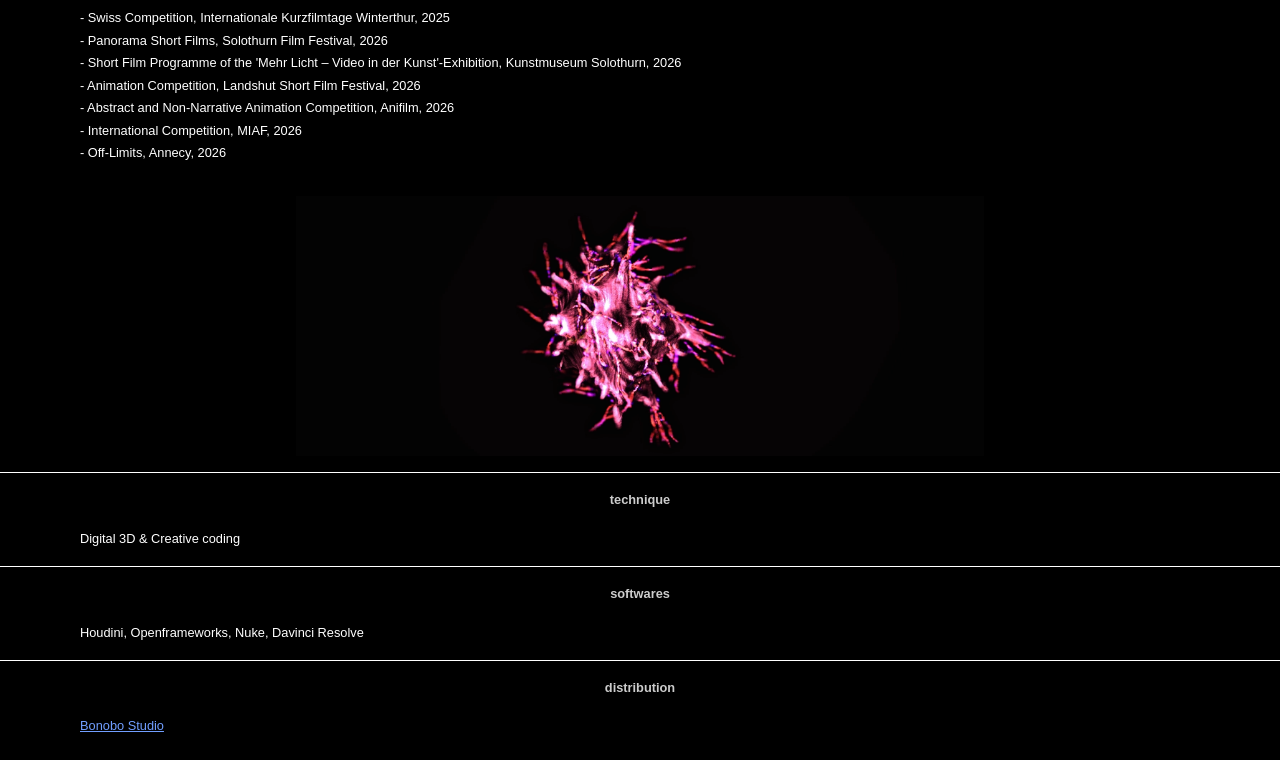
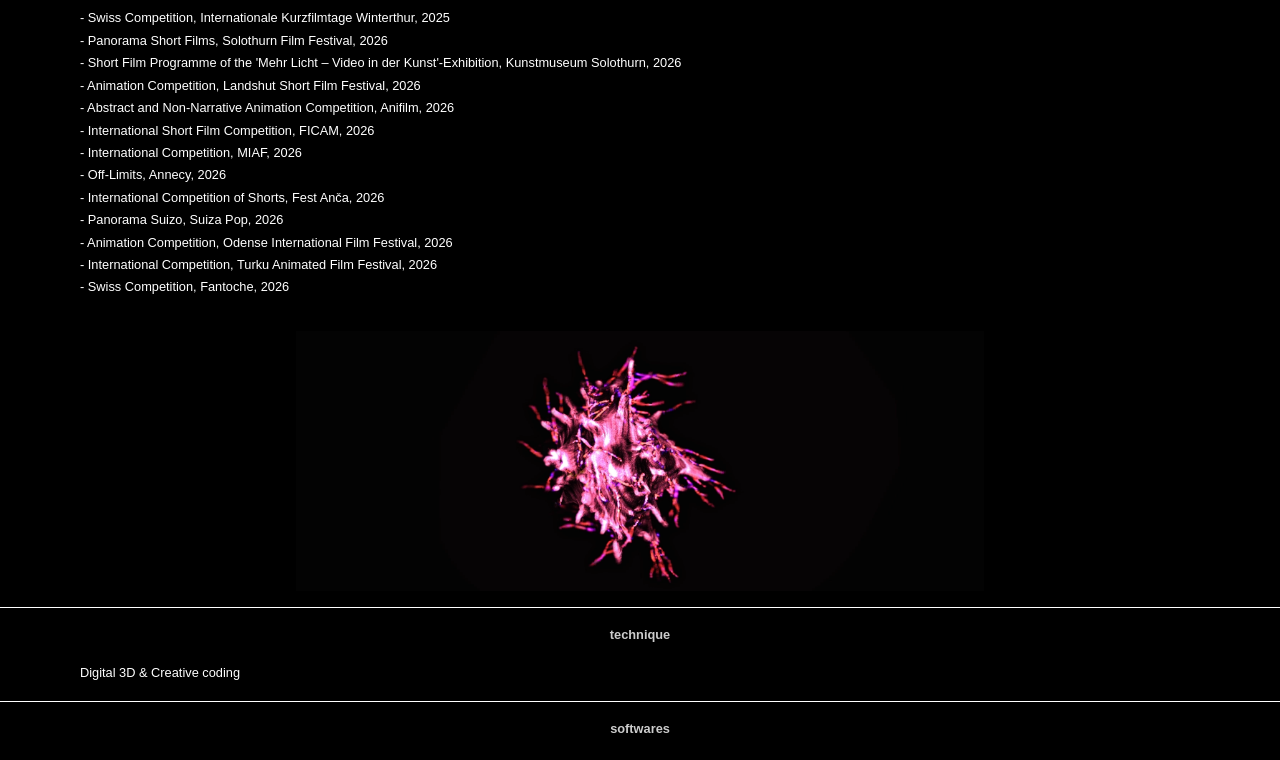
Before and after one commit to QuirijnDees/my-website-vercel, a React (Vite) app: page /symbionts in a window 1280 px wide. Shown: the part 1400-2160 px from the top of the page. Built offline with nearby package versions, Linux system fonts and the light colour scheme; a web font is replaced by a local one.

Commit message:
update symbionts & text tool with annecy video

```diff
--- a/src/pages/TexturingTool.jsx
+++ b/src/pages/TexturingTool.jsx
@@ -11,11 +11,13 @@ const vidsList = [
     {alt: "wipe4", src:"/images/TexturingTool/SymbiontsWipe3.mp4", link: false, width: "95%"},
     {alt: "wipe5", src:"/images/TexturingTool/SymbiontsWipe4.mp4", link: false, width: "95%"},
     {alt: "wipe6", src:"/images/TexturingTool/SymbiontsWipe5.mp4", link: false, width: "95%"},
-    {alt: "wipe7", src:"/images/TexturingTool/SymbiontsWipe6.mp4", link: false, width: "95%"}
+    {alt: "wipe7", src:"/images/TexturingTool/SymbiontsWipe6.mp4", link: false, width: "95%"},
+    {alt: "video-explanation", src:"https://www.youtube.com/embed/mJgBSFizIYM?si=gofcEqx08CBSeoMc", link:true, width: "100%"}
 ];
 const orderList = ["text",
     "text",
     "slideshow", "video", "video", "video", "video", "video", "video", "video",
+    "text", "video",
     "text",
         "slideshow", "text", "image",  "text", "image",  "text", "image",  "text", "image",  "text", "image",  "text", "image",  "text", "image",  "text", "image",  "text", "image",  "text", "image",  "text", "image", "text", "image"
 ];
@@ -24,11 +26,12 @@ const subImageList = [
     2, 2, 2, 2, 2, 2, 2, 2, 2, 2, 2, 2
 ];
 const gifIndices = [[1, 2]]; //////////////// IF AN IMAGE IS A GIF, FILL IN THE IMAGE_(INDEX1)_(INDEX2) PER GIF.
-const headers = [null, "examples with 3D-input", "explanation"];
+const headers = [null, "examples with 3D-input", "video explanation", "textual explanation"];
 const textParagraphs = [
     "The texturing tool is used to retexture and abstract 3D-renders.\nIt was programmed using the C++ creative coding toolkit: Openframeworks.\nThe tool was used to build the visual language for my Master's graduation film 'Symbionts' (2025).",
         "Here are more examples from 'Symbionts' that present both the 3D-input (the clay render) from Houdini, as well as the results from the texturing tool. The textured results were subtly composited using Nuke.",
-    "The following slideshow provides a step-by-step explanation of how the texturing tool uses a variety of render passes from a rendered 3D-input, as well as a PNG-sequence to create its textures.",
+    " ",
+    "The following slideshow provides a step-by-step textual explanation of how the texturing tool uses a variety of render passes from a rendered 3D-input, as well as a PNG-sequence to create its textures.",
         "This example makes use of the 3D-render on the left, the PNG-sequence on the right accounts for the basis of the texture.",
         "The cryptomatte of the 3D-input is used to create an outline that will be filled with repetitions of the PNG-sequence or the so-called 'segment-input'.",
         "The outline is filled with repeated frames, or ‘segments’, from the PNG-sequence. The brightness value from a specific render-pass, the ‘frame-map’ (on the left), determines what frame from the PNG-sequence is used for each segment.\nDarker values result in lower frame-numbers, whereas the brighter values will be assigned frame-numbers towards the end of the PNG-sequence.",
--- a/src/pages/symbionts.jsx
+++ b/src/pages/symbionts.jsx
@@ -1,20 +1,21 @@
 import React from 'react';
 import PageTemplate from "../components/PageTemplate";
 
-const linkWords = {"texturing tool":'/texturingtool', "Bonobo Studio": "https://bonobostudio.hr/en/distribution/symbionts", "'Shorts II, 2025'-publication by Swiss Films" : "https://www.swissfilms.ch/en/movie/symbionts/7dfba7691a7a4251a66946f4430c3f8f"};
-const links = [{word: 'here.', to: '/texturingtool', lineNumber: 3}, null, null, null, null, null, null, {word: 'here.', to: 'https://wiki.animation-luzern.ch/2025_Symbionts', lineNumber:1}];
+const linkWords = {"texturing tool":'/texturingtool', "texturing technique":'/texturingtool', "Bonobo Studio": "https://bonobostudio.hr/en/distribution/symbionts", "'Shorts II, 2025'-publication by Swiss Films" : "https://www.swissfilms.ch/en/movie/symbionts/7dfba7691a7a4251a66946f4430c3f8f"};
+const links = [{word: 'here.', to: '/texturingtool', lineNumber: 3}, null, null, null, null, null, null, null, {word: 'here.', to: 'https://wiki.animation-luzern.ch/2025_Symbionts', lineNumber:1}];
 const textParagraphs = ["Symbionts (2025) is an experimental, animated short film,\nit is my Master's graduation film at Lucerne School of Design, Film and Art.\n Its visual language is achieved by processing 3D-renders from Houdini with a custom-made texturing tool, created in Openframeworks.\nIf you want to know more about this tool specifically, there is a page dedicated to it ",
                         "One form liquefies into a glistening puddle, another reproduces in a vibrant entanglement, while a third convulses under the invasive force of a parasitic entity. Symbionts traces an organic cycle of interaction within an unfamiliar ecosystem. It reveals the radiant elegance and the unrelenting violence inherent in the symbiotic relationships between diverse and peculiar life forms.\n\nThe film employs a distinctive visual language by merging digital 3D animation with a custom-developed texturing tool. This approach introduces a sense of abstraction while maintaining a tactile, almost recognizable reality, inviting viewers to immerse themselves in a world that is simultaneously alien and intimately biological.",
-                        "- Swiss Competition, Internationale Kurzfilmtage Winterthur, 2025\n- Panorama Short Films, Solothurn Film Festival, 2026\n- Short Film Programme of the 'Mehr Licht – Video in der Kunst'-Exhibition, Kunstmuseum Solothurn, 2026\n- Animation Competition, Landshut Short Film Festival, 2026\n- Abstract and Non-Narrative Animation Competition, Anifilm, 2026\n- International Competition, MIAF, 2026\n- Off-Limits, Annecy, 2026",
+                        "- Swiss Competition, Internationale Kurzfilmtage Winterthur, 2025\n- Panorama Short Films, Solothurn Film Festival, 2026\n- Short Film Programme of the 'Mehr Licht – Video in der Kunst'-Exhibition, Kunstmuseum Solothurn, 2026\n- Animation Competition, Landshut Short Film Festival, 2026\n- Abstract and Non-Narrative Animation Competition, Anifilm, 2026\n- International Short Film Competition, FICAM, 2026\n- International Competition, MIAF, 2026\n- Off-Limits, Annecy, 2026\n- International Competition of Shorts, Fest Anča, 2026\n- Panorama Suizo, Suiza Pop, 2026\n- Animation Competition, Odense International Film Festival, 2026\n- International Competition, Turku Animated Film Festival, 2026\n- Swiss Competition, Fantoche, 2026",
                         "Digital 3D & Creative coding",
                         "Houdini, Openframeworks, Nuke, Davinci Resolve",
                         "Bonobo Studio",
                         "-	Directed by: Quirijn Dees\n \n-	Animation: Quirijn Dees\n \n-	Editing: Quirijn Dees\n \n-	Compositing: Frederic Berger\n \n-	Title and Credit Design: Alexandra Siebert\n \n-	Music: Miro Bollen\n \n-	Foleys: Céline Bernard\n \n-	Sound Design: Miro Bollen, Quirijn Dees\n \n-	Sound mix: Jeroen Visser\n \n-	Project Mentors: Tim Markgraf, Simon Ott, Fabian Schäublin, Jeroen Visser, Marvin Sprengel, Irina Rubina\n \n-	Production Support: Jean First, Thomas Gassman\n \n-	Thesis Mentor: Elke Rentemeister\n \n-	Artistic Assistance: Elena Rast, Katharina Knust\n \n-	Social Media: Eugénie Bouquet\n \n-	Executive Producer: Gerd Gockell\n \n-	Promotion: Chantal Molleur\n \n-	Produktion/Production/Production: Lucerne School of Design, Film and Art / MA Animation, Tina Ohnmacht\n \n-	Special thanks: My classmates, Sofie Hoeben",
+                        "Explanation video about the texturing technique that was developed for Symbionts:",
                         "Symbionts is featured in the 'Shorts II, 2025'-publication by Swiss Films.\nMore information on Symbionts can be found "
                     ];
 
-const headers = [null, "synopsis", "selections", "technique", "softwares", "distribution", "credits", ""];
-const orderList = ["text", "video", "text", "text", "image", "text", "text", "text", "image", "text","image", "text"]
+const headers = [null, "synopsis", "selections", "technique", "softwares", "distribution", "credits", null, ,""];
+const orderList = ["text", "video", "text", "text", "image", "text", "text", "text", "image", "text", "text", "video", "text", "image"]
 
 export default function Symbionts() {
 
@@ -22,7 +23,8 @@ export default function Symbionts() {
     const subImageList = [1, 1, 3];
     const gifIndices = [];
     const vidsList = [
-        {alt: "excerpt", src:"https://player.vimeo.com/video/1113872012?badge=0&amp;autopause=0&amp;player_id=0&amp;app_id=58479", link:true, width: "100%"}
+        {alt: "excerpt", src:"https://player.vimeo.com/video/1113872012?badge=0&amp;autopause=0&amp;player_id=0&amp;app_id=58479", link:true, width: "100%"},
+        {alt: "explanation", src:"https://www.youtube.com/embed/mJgBSFizIYM?si=gofcEqx08CBSeoMc", link:true, width: "100%"}
     ];
     const boldWords = [];
 
```
Also changed, not shown: 1 other file (tests, documents, lock files or other folders).
